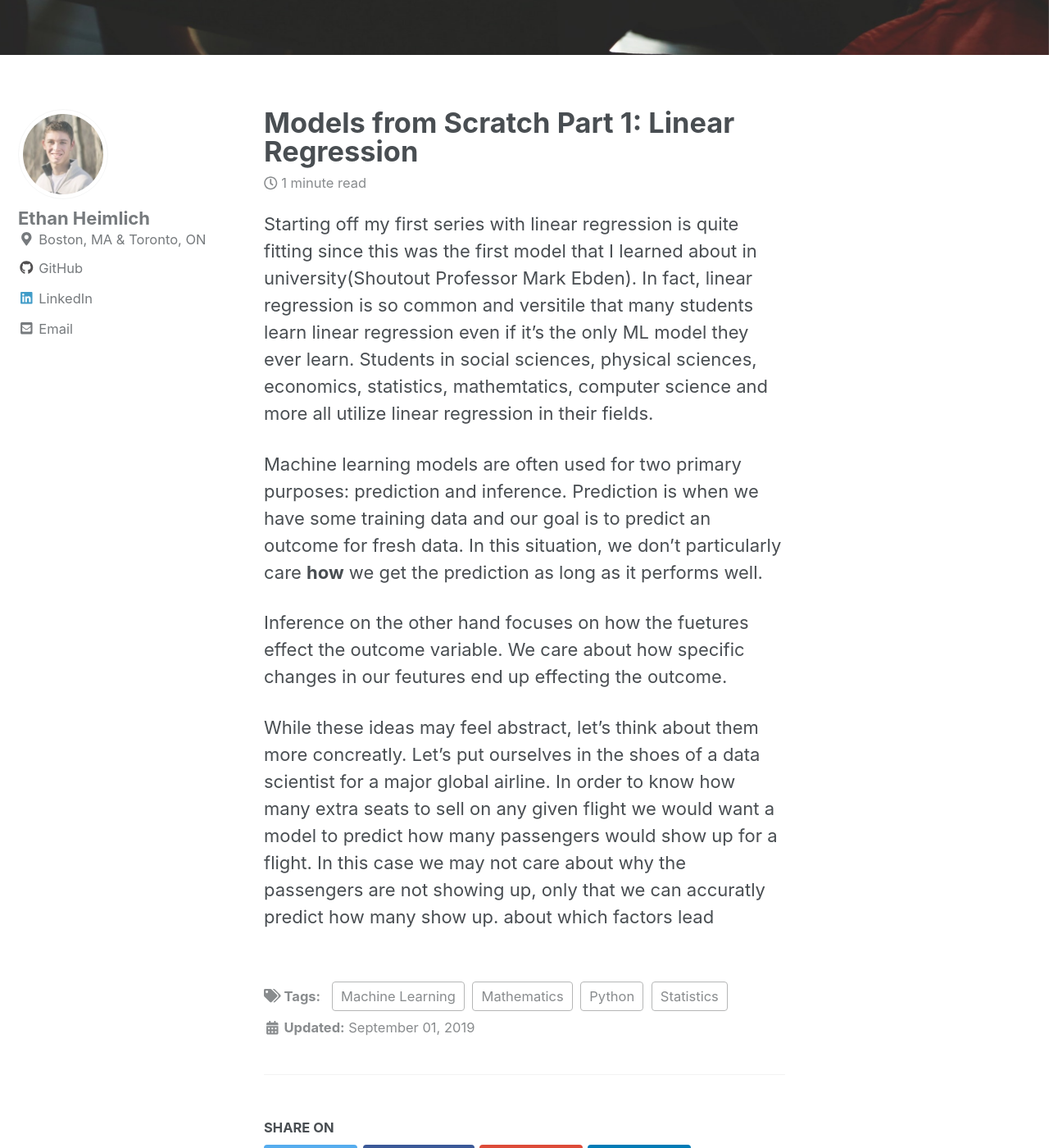
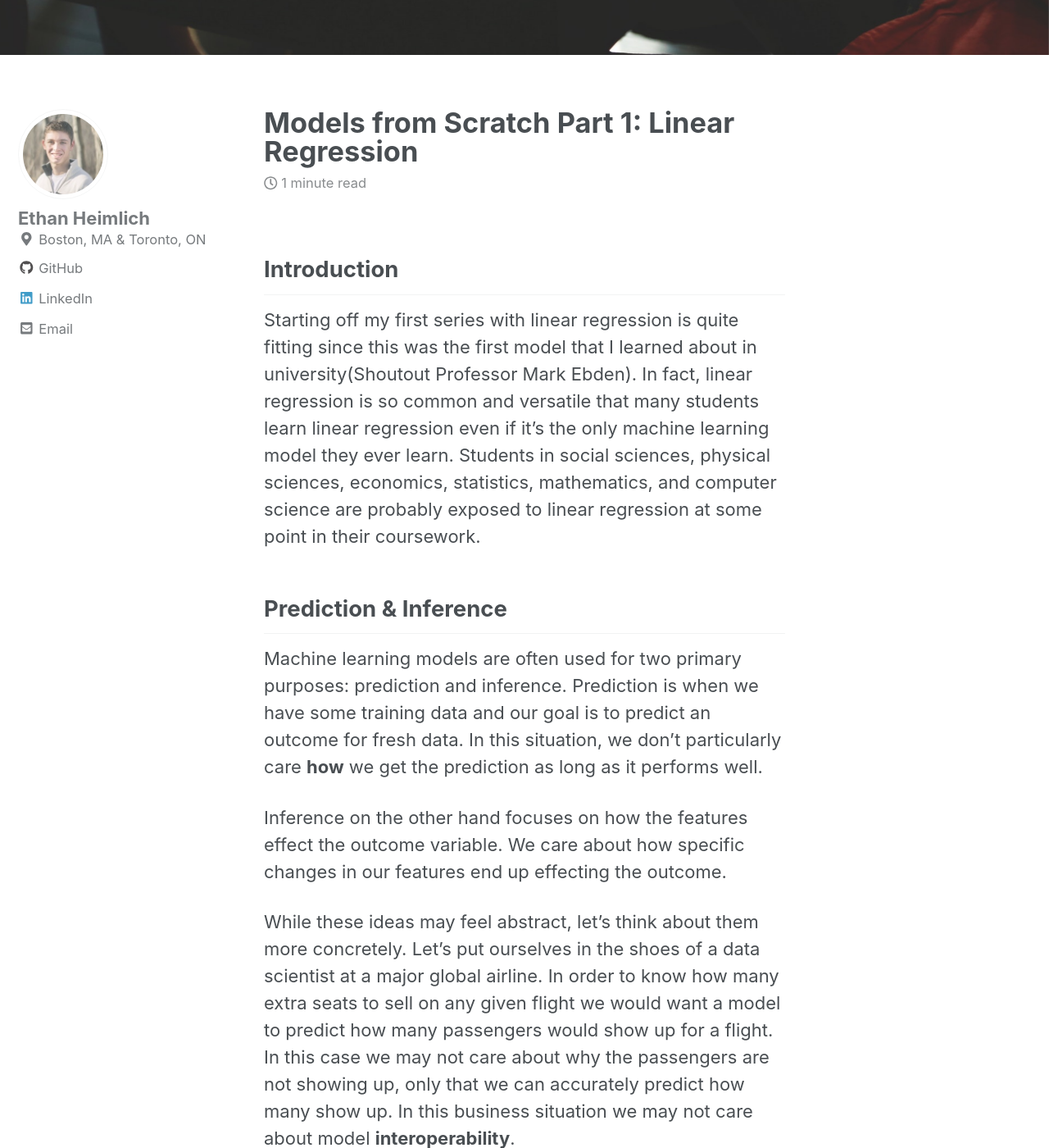
Before and after one commit to eheimlich/eheimlich.github.io, a Jekyll site: the page built from _posts/2019-09-01-models-from-scratch-part-1.md, in a window 1280 px wide and 1400 px high, scrolled down 875 px. Shown: the whole window at 82% size. Built offline with Jekyll 4.4.1, drawn with Linux system fonts in a browser that asks for light colours; cached includes are drawn as plain includes; nearby versions of some CDN libraries; some of the changed text lies outside the part shown.

Commit message:
added prediction vs inference section of post

```diff
--- a/_posts/2019-09-01-models-from-scratch-part-1.md
+++ b/_posts/2019-09-01-models-from-scratch-part-1.md
@@ -7,21 +7,30 @@ mathjax: True
 header:
   image: "/images/conference.jpg"
 ---
+## Introduction
 
 Starting off my first series with linear regression is quite fitting since this was the first model
 that I learned about in university(Shoutout Professor Mark Ebden). In fact,
-linear regression is so common and versitile that many students learn linear regression even
-if it's the only ML model they ever learn. Students in social sciences, physical sciences,
-economics, statistics, mathemtatics, computer science and more all utilize linear regression
-in their fields.
+linear regression is so common and versatile that many students learn linear regression even
+if it's the only machine learning model they ever learn. Students in social sciences, physical sciences,
+economics, statistics, mathematics, and computer science are probably exposed to linear regression at some point in their coursework.
+
+## Prediction & Inference
 
 Machine learning models are often used for two primary purposes: prediction and inference. Prediction
 is when we have some training data and our goal is to predict an outcome for fresh data. In this situation,
 we don't particularly care **how** we get the prediction as long as it performs well.
 
-Inference on the other hand focuses on how the fuetures effect the outcome variable. We care about
-how specific changes in our feutures end up effecting the outcome.
+Inference on the other hand focuses on how the features effect the outcome variable. We care about
+how specific changes in our features end up effecting the outcome.
 
-While these ideas may feel abstract, let's think about them more concreatly. Let's put ourselves in the shoes
-of a data scientist for a major global airline. In order to know how many extra seats to sell on any given flight we would want a model to predict how many passengers would show up for a flight.  In this case we may not care about why the passengers are not showing up, only that we can accuratly predict how many show up.
-about which factors lead
+While these ideas may feel abstract, let's think about them more concretely. Let's put ourselves in the shoes
+of a data scientist at a major global airline. In order to know how many extra seats to sell on any given flight we would want a model to predict how many passengers would show up for a flight.  In this case we may not care about why the passengers are not showing up, only that we can accurately predict how many show up. In this business situation we may not care about model **interoperability**.
+
+However, if we were interested in knowing **how much** emailing passengers before the flight impacted passengers showing up
+we would care more about model **interoperability**.
+
+Why did we spend the time talking about prediction vs inference? It sets the stage for understanding where linear regression
+shines and what functionality we want to code up.
+
+## Linear Regression
```
